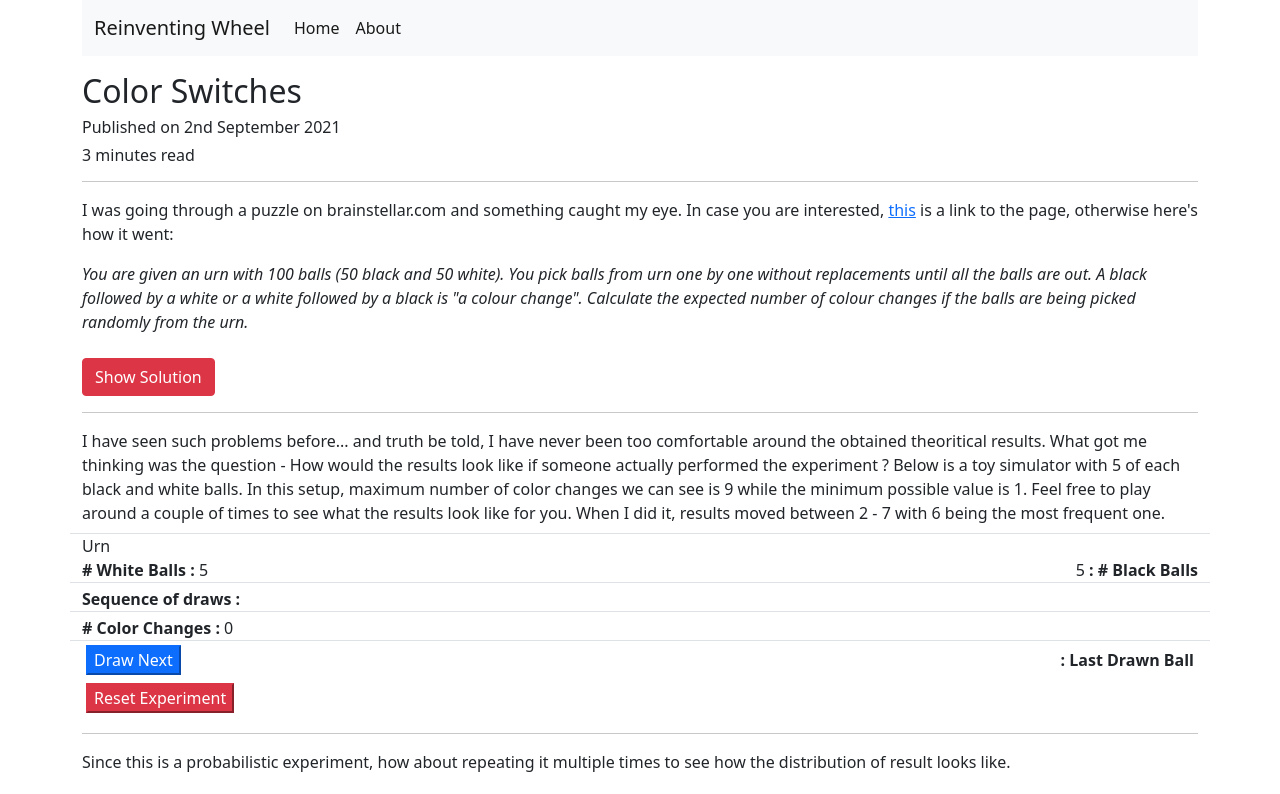
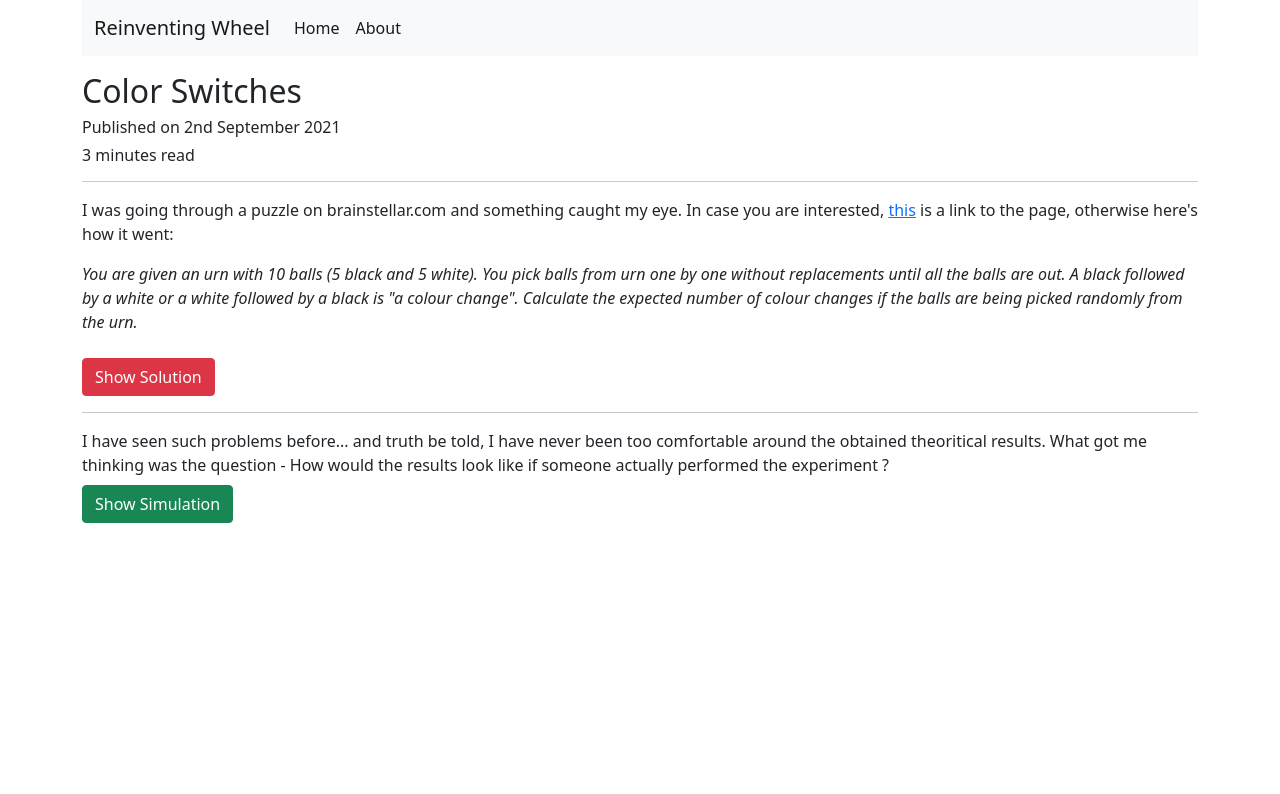
Before and after one commit to keshav-sarraf/rw-frontend, a Vue app: page /puzzle-1 in a window 1280 px wide. Shown: the top 794 px of the page. Built offline with nearby package versions, Linux system fonts and the light colour scheme.

Commit message:
Cleaned up puzzle

```diff
--- a/src/components/posts/puzzle_1/AsymptoticSetup.vue
+++ b/src/components/posts/puzzle_1/AsymptoticSetup.vue
@@ -9,7 +9,8 @@
         <label for="loopSize" class="form-label">Number of repeatitions</label>
         <h4 id="loopSize">{{numExperimentLoop}}</h4>
     </div>
-
+</div>
+<div>
     <div v-if="processing" class="spinner-grow" role="status">
         <span class="visually-hidden">Loading...</span>
     </div>
--- a/src/components/posts/puzzle_1/Puzzle1.vue
+++ b/src/components/posts/puzzle_1/Puzzle1.vue
@@ -11,7 +11,7 @@
 
     <div>
         <em>
-            You are given an urn with 100 balls (50 black and 50 white). You pick balls from urn one by one without replacements until all the balls are out. A black followed by a white or a white followed by a black is "a colour change". Calculate the expected number of colour changes if the balls are being picked randomly from the urn.
+            You are given an urn with 10 balls (5 black and 5 white). You pick balls from urn one by one without replacements until all the balls are out. A black followed by a white or a white followed by a black is "a colour change". Calculate the expected number of colour changes if the balls are being picked randomly from the urn.
         </em>
     </div>
 
@@ -21,7 +21,7 @@
 
     <div class="my-2" v-if="showSolution">
         <p>
-            <b> Answer : 50 </b>
+            <b> Answer : 5 </b>
         </p>
         <p>
             Mathematical solution to the problem can be determined using linearity of expectations. I'll not re-do the maths here, it is available on the <a href="https://brainstellar.com/puzzles/1020">source website</a>.
@@ -33,18 +33,28 @@
     <p class="my-2">
         I have seen such problems before... and truth be told, I have never been too comfortable around the obtained theoritical results. What got me thinking was the question - How would the results look like if someone actually performed the experiment ?
         <!-- And since I did not want to buy 100 balls, I did the next best thing and created a simulation.  -->
-        Below is a toy simulator with 5 of each black and white balls. In this setup, maximum number of color changes we can see is 9 while the minimum possible value is 1. Feel free to play around a couple of times to see what the results look like for you. When I did it, results moved between 2 - 7 with 6 being the most frequent one.
     </p>
 
-    <toy-setup />
+    <button type="button" @click="showSimulation = !showSimulation" class="btn" :class="{ 'btn-success': !showSimulation, 'btn-primary' : showSimulation}">{{simulationBtnText}}</button>
 
-    <hr>
+    <div v-if="showSimulation" class="my-2">
 
-    <p>
-        Since this is a probabilistic experiment, how about repeating it multiple times to see how the distribution of result looks like.
-    </p>
+        <p>
+            Below is a toy simulator with 5 of each black and white balls. The maximum number of color changes we can see is 9 (if all balls are drawn in alternate fashion) while the minimum possible value is 1(since there are 2 coloes, there needs to be atleast 1 bounday). Feel free to play around a couple of times to see what the results look like for you. When I did it, results varied between 2 - 7 with 6 being the most frequent one.
+        </p>
 
-    <asymptotic-setup/>
+        <toy-setup />
+
+        <hr>
+
+        <p>
+            Since this is a probabilistic experiment, how about repeating it multiple times to see how the distribution of result looks like.
+        </p>
+
+        <button type="button" @click="showStats = !showStats" class="btn" :class="{ 'btn-success': !showStats, 'btn-primary' : showStats}">{{statsBtnText}}</button>
+
+        <asymptotic-setup v-if="showStats" />
+    </div>
 
 </div>
 </template>
@@ -66,14 +76,28 @@ export default {
     setup() {
 
         const showSolution = ref(false);
+        const showSimulation = ref(false);
+        const showStats = ref(false);
 
         const solutionBtnText = computed(() => {
             return showSolution.value ? "Hide Solution" : "Show Solution";
         });
 
+        const simulationBtnText = computed(() => {
+            return showSimulation.value ? "Hide Simulation" : "Show Simulation";
+        });
+
+        const statsBtnText = computed(() => {
+            return showStats.value ? "Hide Statistics" : "Show Statistics";
+        });
+
         return {
             showSolution,
+            showSimulation,
+            showStats,
             solutionBtnText,
+            simulationBtnText,
+            statsBtnText,
         };
     },
 }
--- a/src/components/posts/puzzle_1/ToySetup.vue
+++ b/src/components/posts/puzzle_1/ToySetup.vue
@@ -16,11 +16,8 @@
             <div class="col text-start m-auto">
                 <b>Sequence of draws :</b> {{drawSequence.join(",")}}
             </div>
-        </div>
-
-        <div class="row border-bottom mt-1">
-            <div class="col text-start m-auto">
-                <b># Color Changes :</b> {{numColorChanges}}
+            <div class="col text-end m-auto">
+                 {{numColorChanges}} <b>: # Color Changes</b>
             </div>
         </div>
 
@@ -28,17 +25,13 @@
             <div class="col">
                 <button type="button" v-if="numBlackBalls + numWhiteBalls > 0" class="btn-primary" @click="drawnNextBall()">Draw Next</button>
             </div>
+            <div class="col">
+                <button type="button" class="btn-danger" @click="reset()">Reset Experiment</button>
+            </div>
             <div class="col text-end m-auto">
                 {{latestDraw}} <b>: Last Drawn Ball</b>
             </div>
         </div>
-
-        <div class="row p-1">
-            <div class="col">
-                <button type="button" class="btn-danger" @click="reset()">Reset Experiment</button>
-            </div>
-        </div>
-
     </div>
 </template>
 
@@ -51,6 +44,8 @@ import {
 export default {
     setup() {
         const numBalls = 5;
+        const black = 'B';
+        const white = 'W';
 
         const numBlackBalls = ref(numBalls);
         const numWhiteBalls = ref(numBalls);
@@ -81,14 +76,14 @@ export default {
             let randomBallNum = Math.floor(Math.random() * (max - min + 1) + min);
 
             if (randomBallNum <= blackBalls) {
-                latestDraw.value = 'B';
+                latestDraw.value = black;
                 numBlackBalls.value -= 1;
             } else {
-                latestDraw.value = 'W';
+                latestDraw.value = white;
                 numWhiteBalls.value -= 1;
             }
 
-            if (latestDraw.value == 'W' || latestDraw.value == 'B')
+            if (latestDraw.value == white || latestDraw.value == black)
                 drawSequence.value.push(latestDraw.value);
         };
 
```
